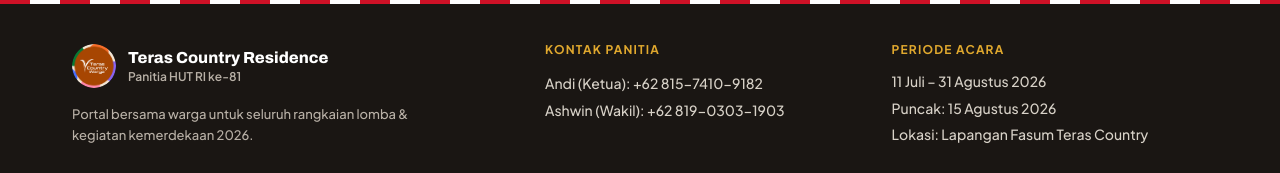
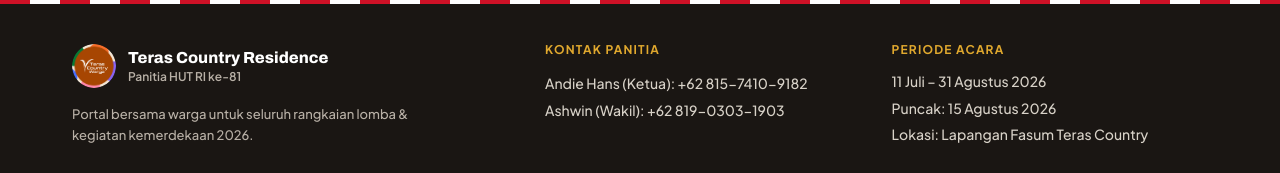
Before and after one commit to abinktidars/portal-agustusan-tc, a Vue app: page / in a window 1280 px wide. Shown: the part 1130-1303 px from the top of the page. Built offline with nearby package versions, Linux system fonts and the light colour scheme; no server answers; the database is empty.

Commit message:
update name andi

```diff
--- a/src/components/AppFooter.vue
+++ b/src/components/AppFooter.vue
@@ -16,7 +16,7 @@
         <div class="footer-heading">Kontak Panitia</div>
         <div class="footer-text">
           <p>
-            Andi (Ketua): +62 815-7410-9182<br>
+            Andie Hans (Ketua): +62 815-7410-9182<br>
             Ashwin (Wakil): +62 819-0303-1903<br>
           </p>
         </div>
```
